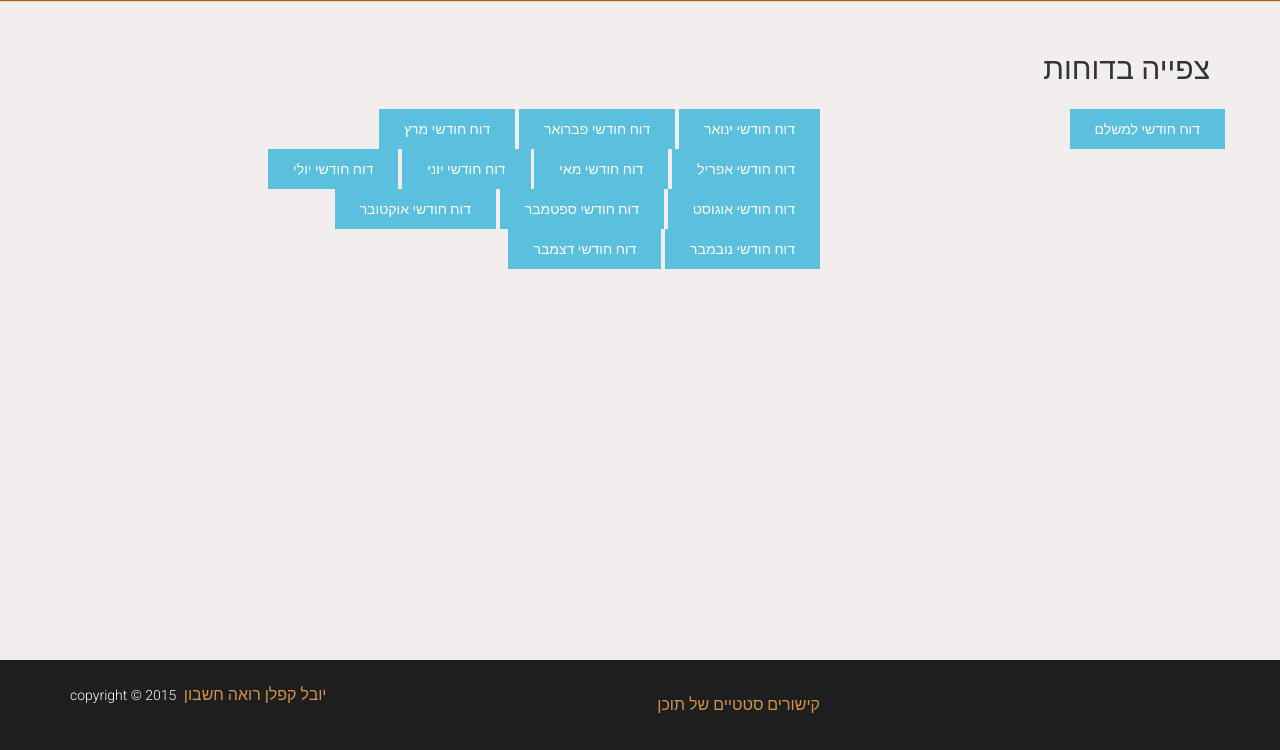
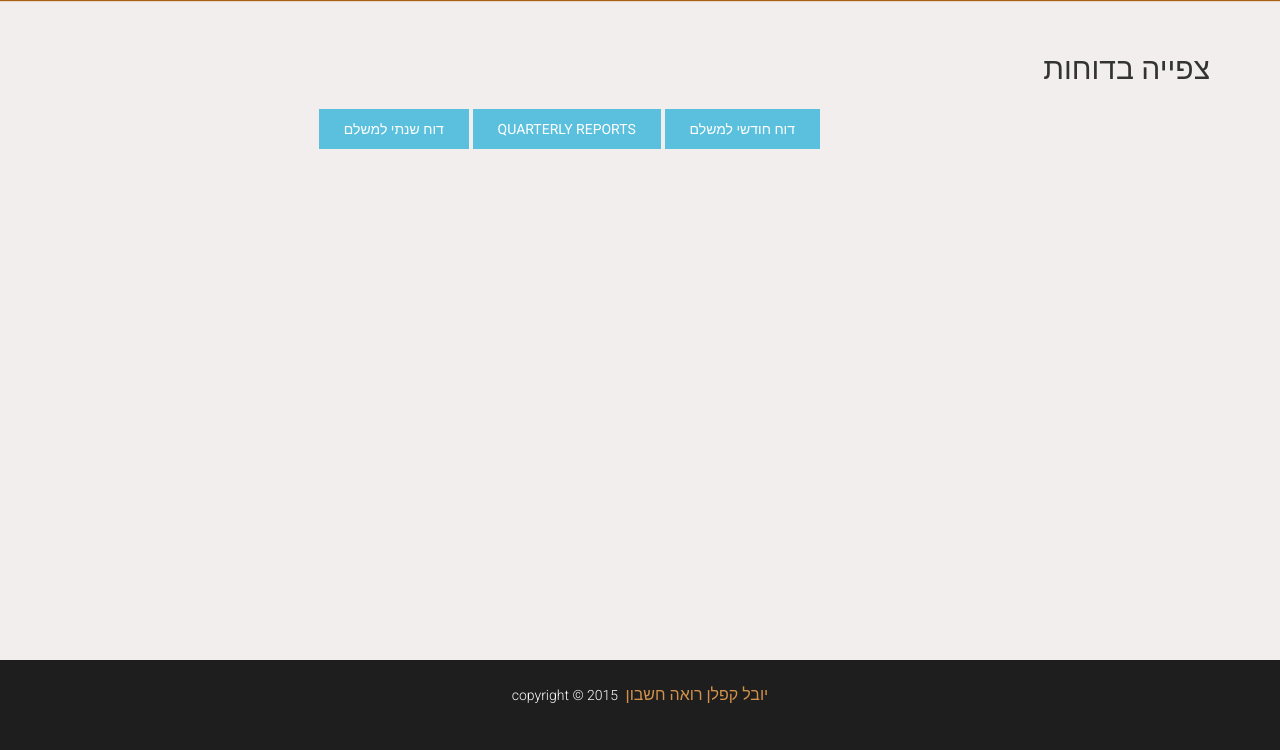
Before and after one commit to cocobango/babi, a Django app: page /reports/view_history/1 in a window 1280 px wide. Shown: the part 50-800 px from the top of the page. Run offline with Django 3.2, Linux system fonts and the light colour scheme; a user stored in the database is signed in; tables that the repository leaves empty hold one stand-in row (values such as "Sample post"); some libraries are stand-ins or nearby versions.

Commit message:
create navigation and basic display for all reports

```diff
--- a/wage_reports/reports/templates/base.html
+++ b/wage_reports/reports/templates/base.html
@@ -68,19 +68,8 @@
 
         <footer>
             <div class="container">
-                <div class="row">
-                    <!-- copyright -->
-                    <div class="col-md-4 col-sm-4">
-                        copyright &copy; 2015 <a href="/" style="margin-left: 4px;">יובל קפלן רואה חשבון</a>
-                        <br>
-                    </div>
-
-                    <!-- footer-nav -->
-                    <div class="col-md-4 col-sm-4">
-                        <ul class="footer-nav">
-                            <li><a href="#">קישורים סטטיים של תוכן</a></li>
-                        </ul> <!-- /.footer-nav -->
-                    </div>
+                <div class="row text-center">
+                    copyright &copy; 2015 <a href="/" style="margin-left: 4px;">יובל קפלן רואה חשבון</a>
                 </div>
             </div>
         </footer>
--- /dev/null
+++ b/wage_reports/reports/templates/reports/employee/yearly_report_output.html
@@ -0,0 +1,2 @@
+i am in the yearly report of an employee<br>
+yearly report: {{ report }}
--- /dev/null
+++ b/wage_reports/reports/templates/reports/employer/quarterly_social_security_report_output.html
@@ -0,0 +1,5 @@
+i am in the quarterly report
+
+report:
+
+{{ report }}
--- /dev/null
+++ b/wage_reports/reports/templates/reports/employer/yearly_report_output.html
@@ -0,0 +1,2 @@
+i am in the yearly report of an employer<br>
+yearly report: {{ report }}
--- a/wage_reports/reports/templates/reports/view_history/index.html
+++ b/wage_reports/reports/templates/reports/view_history/index.html
@@ -8,30 +8,17 @@
 
 	<div class="top-buffer"></div>
 	<div class="row">
-		<a class="btn btn-info" href="{% url 'reports:view_monthly_employer_report_list' employer_user_id=user_id %}">דוח חודשי למשלם</a>
 		<div class="col-sm-6 col-sm-offset-2">
-
-
-
-
-			<a class="btn btn-info" href="{% url 'reports:view_monthly_employer_report' employer_user_id=user_id for_year=2015 for_month=1 %}">דוח חודשי ינואר</a>
-			<a class="btn btn-info" href="{% url 'reports:view_monthly_employer_report' employer_user_id=user_id for_year=2015 for_month=2 %}">דוח חודשי פברואר</a>
-			<a class="btn btn-info" href="{% url 'reports:view_monthly_employer_report' employer_user_id=user_id for_year=2015 for_month=3 %}">דוח חודשי מרץ</a>
-			<a class="btn btn-info" href="{% url 'reports:view_monthly_employer_report' employer_user_id=user_id for_year=2015 for_month=4 %}">דוח חודשי אפריל</a>
-			<a class="btn btn-info" href="{% url 'reports:view_monthly_employer_report' employer_user_id=user_id for_year=2015 for_month=5 %}">דוח חודשי מאי</a>
-			<a class="btn btn-info" href="{% url 'reports:view_monthly_employer_report' employer_user_id=user_id for_year=2015 for_month=6 %}">דוח חודשי יוני</a>
-			<a class="btn btn-info" href="{% url 'reports:view_monthly_employer_report' employer_user_id=user_id for_year=2015 for_month=7 %}">דוח חודשי יולי</a>
-			<a class="btn btn-info" href="{% url 'reports:view_monthly_employer_report' employer_user_id=user_id for_year=2015 for_month=8 %}">דוח חודשי אוגוסט</a>
-			<a class="btn btn-info" href="{% url 'reports:view_monthly_employer_report' employer_user_id=user_id for_year=2015 for_month=9 %}">דוח חודשי ספטמבר</a>
-			<a class="btn btn-info" href="{% url 'reports:view_monthly_employer_report' employer_user_id=user_id for_year=2015 for_month=10 %}">דוח חודשי אוקטובר</a>
-			<a class="btn btn-info" href="{% url 'reports:view_monthly_employer_report' employer_user_id=user_id for_year=2015 for_month=11 %}">דוח חודשי נובמבר</a>
-			<a class="btn btn-info" href="{% url 'reports:view_monthly_employer_report' employer_user_id=user_id for_year=2015 for_month=12 %}">דוח חודשי דצמבר</a>
+			<a class="btn btn-info" href="{% url 'reports:view_monthly_employer_report_list' employer_user_id=user_id %}">דוח חודשי למשלם</a>
+			<a class="btn btn-info" href="{% url 'reports:view_quarterly_social_security_report_list' employer_user_id=user_id %}">quarterly reports</a>
+			<a class="btn btn-info" href="{% url 'reports:view_yearly_employer_report_list' employer_user_id=user_id %}">דוח שנתי למשלם</a>
 		</div>
 	</div>
 	{% else %}
 	<div class="row">
 		<div class="col-sm-6 col-sm-offset-2">
 			<a class="btn btn-info" href="{% url 'reports:view_monthly_employee_report_list' employee_user_id=user_id %}">דוח חודשי</a>
+			<a class="btn btn-info" href="{% url 'reports:view_yearly_employee_report_list' employee_user_id=user_id %}">דוח שנתי</a>
 		</div>
 	</div>
 	{% endif %}
--- a/wage_reports/reports/urls.py
+++ b/wage_reports/reports/urls.py
@@ -37,6 +37,21 @@ urlpatterns = [
     url(r'^view_history/view_monthly_employer_report/(?P<employer_user_id>[0-9]+)/(?P<for_year>[0-9]{4})/(?P<for_month>[0-9]{1,2})$', views.view_monthly_employer_report, name='view_monthly_employer_report'),
 
 
+    # quarterly_social_security_report
+    url(r'^view_history/view_quarterly_social_security_report_list/(?P<employer_user_id>[0-9]+)$', views.view_quarterly_social_security_report_list, name='view_quarterly_social_security_report_list'),
+    url(r'^view_history/view_quarterly_social_security_report_list_by_year/(?P<employer_user_id>[0-9]+)/(?P<for_year>[0-9]{4})$', views.view_quarterly_social_security_report_list_by_year, name='view_quarterly_social_security_report_list_by_year'),
+    url(r'^view_history/view_quarterly_social_security_report/(?P<employer_user_id>[0-9]+)/(?P<for_year>[0-9]{4})/(?P<for_month>[0-9]{1,2})$', views.view_quarterly_social_security_report, name='view_quarterly_social_security_report'),
+
+
+    # yearly employee report
+    url(r'^view_history/view_yearly_employee_report_list/(?P<employee_user_id>[0-9]+)$', views.view_yearly_employee_report_list, name='view_yearly_employee_report_list'),
+    url(r'^view_history/view_yearly_employee_report/(?P<employee_user_id>[0-9]+)/(?P<for_year>[0-9]{4})$', views.view_yearly_employee_report, name='view_yearly_employee_report'),
+
+
+    # yearly employer report
+    url(r'^view_history/view_yearly_employer_report_list/(?P<employer_user_id>[0-9]+)$', views.view_yearly_employer_report_list, name='view_yearly_employer_report_list'),
+    url(r'^view_history/view_yearly_employer_report/(?P<employer_user_id>[0-9]+)/(?P<for_year>[0-9]{4})$', views.view_yearly_employer_report, name='view_yearly_employer_report'),
+
 
     url(r'^current_month/show_entries/(?P<for_year>[0-9]{4})/(?P<for_month>[0-9]{1,2})$', views.show_entries, name='show_entries'),
     url(r'^current_month/pre_approve_month$', views.pre_approve_month, name='pre_approve_month'),
--- a/wage_reports/reports/view_helpers.py
+++ b/wage_reports/reports/view_helpers.py
@@ -1,6 +1,3 @@
-import logging
-logger = logging.getLogger('reports')
-
 from django.http import HttpResponseRedirect, HttpResponse , JsonResponse
 from django.shortcuts import get_object_or_404, render
 from django.core.exceptions import ObjectDoesNotExist, PermissionDenied
--- a/wage_reports/reports/views/view_history.py
+++ b/wage_reports/reports/views/view_history.py
@@ -17,7 +17,7 @@ from ..models import Monthly_employer_data, Monthly_employee_data, Monthly_syste
 
 
 
-from ..helpers import get_month_in_question_for_employer_locking , get_year_in_question_for_employer_locking , get_month_in_question_for_employee_locking , get_year_in_question_for_employee_locking
+from ..helpers import get_month_in_question_for_employer_locking , get_year_in_question_for_employer_locking , get_month_in_question_for_employee_locking , get_year_in_question_for_employee_locking, get_quarter_from_month, logger
 
 from ..calculations import social_security_calculations , vat_calculations , income_tax_calculations
 from ..decorators import *
@@ -94,3 +94,68 @@ def view_monthly_employer_report(request, employer_user_id, for_year, for_month)
     reportsMaker = ReportsMaker(employer)
     report = reportsMaker.monthly_employer_report(for_year=for_year, for_month=for_month)
     return render(request, 'reports/employer/monthly_report_output.html' , { 'report':report, 'employer':employer, 'for_year':for_year, 'for_month':for_month, 'is_month_locked':is_month_locked })
+
+
+# quarterly_social_security_report
+@login_required
+def view_quarterly_social_security_report_list(request, employer_user_id):
+    employer = get_employer(request, employer_user_id)
+    reports_list = Monthly_employee_report_data.objects.select_related('employee').filter(employee__employer_id=employer.id).values('for_year').distinct()
+    return render(request, 'reports/employer/quarterly_report_list_all_years.html' , { 'employer':employer, 'reports_list':reports_list, 'user_id':employer_user_id})
+
+@login_required
+def view_quarterly_social_security_report_list_by_year(request, employer_user_id, for_year):
+    employer = get_employer(request, employer_user_id)
+    unparsed_reports_list = Monthly_employee_report_data.objects.select_related('employee').filter(employee__employer_id=employer.id, for_year=for_year).values('for_month').distinct()
+    main_months = [1,4,7,10]
+    quarters_to_display = set()
+    for month in unparsed_reports_list:
+        quarters_to_display.add(get_quarter_from_month(month['for_month']))
+
+    return render(request, 'reports/employer/quarterly_report_list_year.html' , { 'employer':employer, 'for_year':for_year, 'quarters_to_display':quarters_to_display, 'user_id':employer_user_id})
+
+@login_required
+def view_quarterly_social_security_report(request, employer_user_id, for_year, for_month):
+    for_year = int(for_year)
+    for_month = int(for_month)
+    employer = get_employer(request, employer_user_id)
+    is_month_locked = Locked_months.objects.filter(for_month=for_month , for_year=for_year, employer=employer)
+    reportsMaker = ReportsMaker(employer)
+    report = reportsMaker.quarterly_social_security_report(for_year=for_year, for_month=for_month)
+    return render(request, 'reports/employer/quarterly_social_security_report_output.html' , { 'report':report, 'employer':employer, 'for_year':for_year, 'for_month':for_month, 'is_month_locked':is_month_locked })
+
+
+
+# yearly employee report
+@login_required
+def view_yearly_employee_report_list(request, employee_user_id):
+    employer, employee = get_employer_and_employee(request, employee_user_id)
+    reports_list = Monthly_employee_report_data.objects.select_related('employee').filter(employee=employee.id).values('for_year').distinct()
+    return render(request, 'reports/employee/yearly_report_list_all_years.html' , { 'employer':employer, 'reports_list':reports_list, 'user_id':employee_user_id})
+
+@login_required
+def view_yearly_employee_report(request, employee_user_id, for_year):
+    employer, employee = get_employer_and_employee(request, employee_user_id)
+    is_year_locked = Locked_months.objects.filter(for_year=for_year, employer=employer)
+    reportsMaker = ReportsMaker(employer)
+    report = reportsMaker.yearly_employee_report(employee=employee, for_year=for_year)
+    return render(request, 'reports/employee/yearly_report_output.html' , { 'report':report, 'employer':employer, 'employee':employee, 'for_year':for_year, 'is_year_locked':is_year_locked })
+
+
+
+
+
+# yearly employer report (856)
+@login_required
+def view_yearly_employer_report_list(request, employer_user_id):
+    employer = get_employer(request, employer_user_id)
+    reports_list = Monthly_employee_report_data.objects.select_related('employee').filter(employee__employer_id=employer.id).values('for_year').distinct()
+    return render(request, 'reports/employer/yearly_report_list_all_years.html' , { 'employer':employer, 'reports_list':reports_list, 'user_id':employer_user_id})
+
+@login_required
+def view_yearly_employer_report(request, employer_user_id, for_year):
+    employer = get_employer(request, employer_user_id)
+    is_year_locked = Locked_months.objects.filter(for_year=for_year, employer=employer)
+    reportsMaker = ReportsMaker(employer)
+    report = reportsMaker.yearly_income_tax_employer_report(for_year=for_year)
+    return render(request, 'reports/employer/yearly_report_output.html' , { 'report':report, 'employer':employer, 'for_year':for_year, 'is_year_locked':is_year_locked })
```
Also changed, not shown: wage_reports/reports/helpers.py (+12 -0 lines), wage_reports/reports/templates/reports/employee/index.html (deleted, +0 -10 lines), wage_reports/reports/templates/reports/employee/yearly_report_list_all_years.html (added, +16 -0 lines), wage_reports/reports/templates/reports/employer/index.html (deleted, +0 -13 lines), wage_reports/reports/templates/reports/employer/quarterly_report_list_all_years.html (added, +14 -0 lines), wage_reports/reports/templates/reports/employer/quarterly_report_list_year.html (added, +14 -0 lines), wage_reports/reports/templates/reports/employer/yearly_report_list_all_years.html (added, +16 -0 lines).
